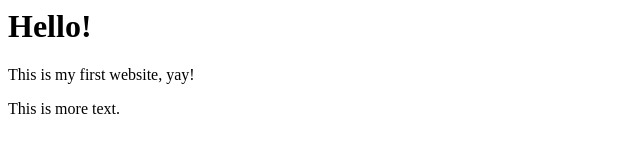
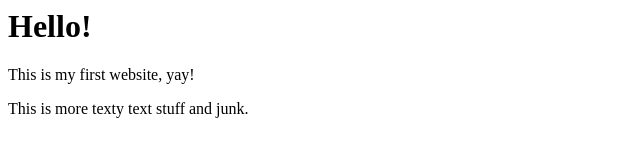
Before and after one commit to katecarroll41/first-website, a plain HTML site: page index.html in a window 1280 px wide. Shown: the whole page, without its empty margins (0-640 px from the left). Drawn offline with Linux system fonts and the light colour scheme.

Commit message:
Fix some grammar in the description

```diff
--- a/index.html
+++ b/index.html
@@ -2,4 +2,4 @@
 
 <p>This is my first website, yay!</p>
 
-<p>This is more text.</p>
+<p>This is more texty text stuff and junk.</p>
```
